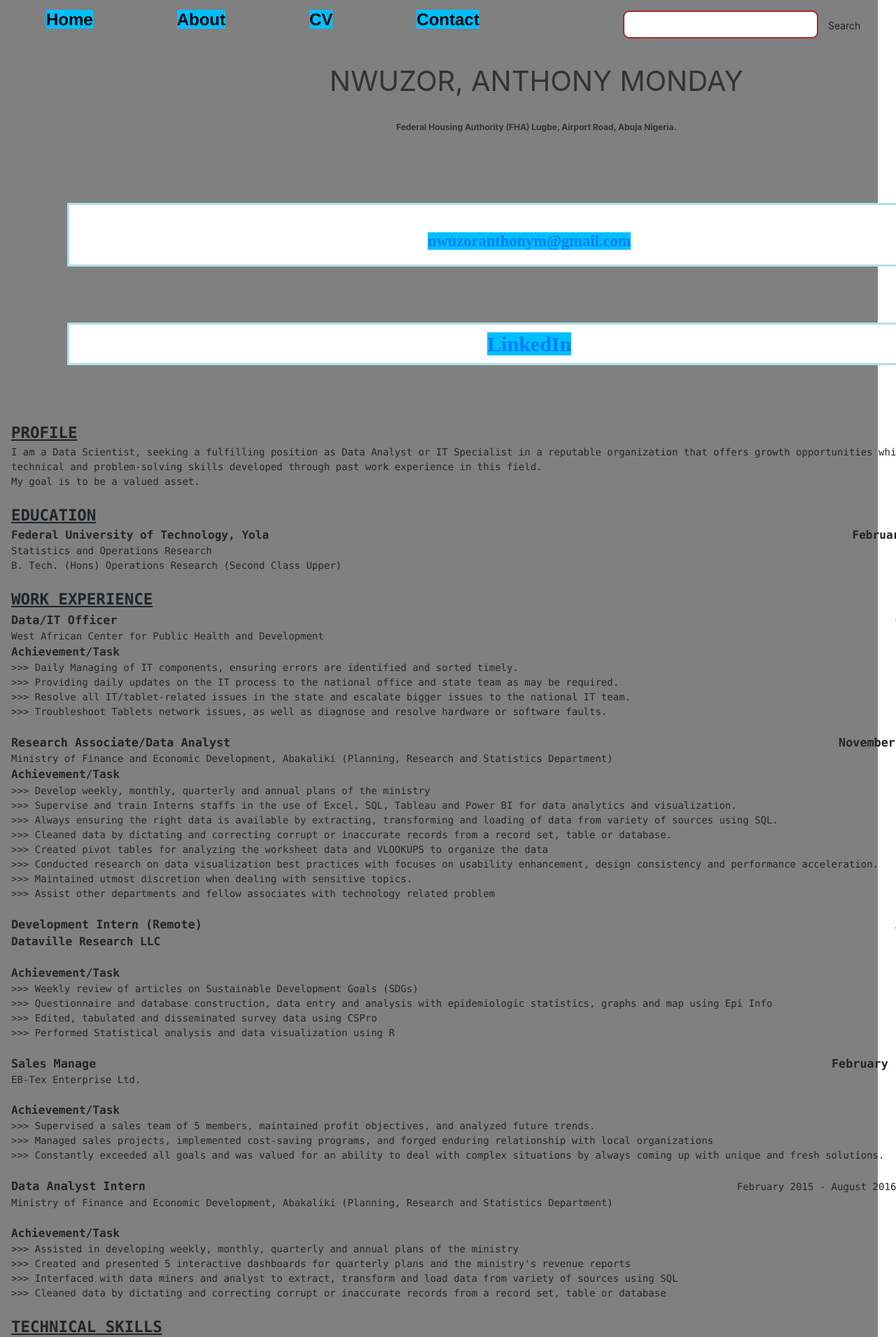
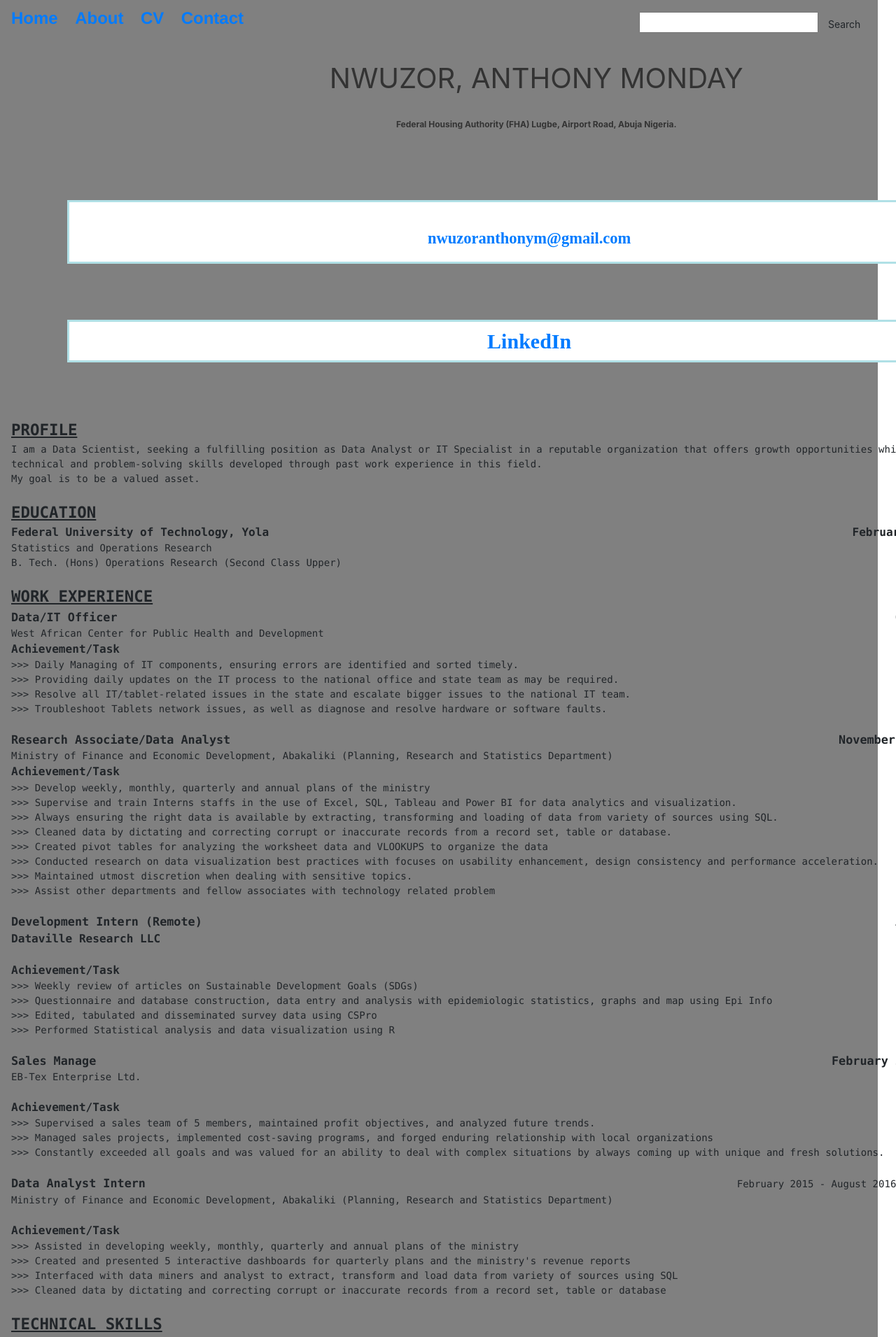
Before and after one commit to teefortech/teefortech.github.io, a Jekyll site: the page cv.html, which Jekyll copies as it is, in a window 1280 px wide. Shown: the top 1911 px of the page at 70% size. Built offline with Jekyll 4.4.1, drawn with Linux system fonts in a browser that asks for light colours; nearby versions of some CDN libraries.

Commit message:
Update style.css

```diff
--- a/css/style.css
+++ b/css/style.css
@@ -1,67 +1,5 @@
+
 <style>
-* {
-    margin: 0;
-    padding: 0;
-}
-
-html {
-    scroll-behaviour: smooth;
-}
-
-:root {
-    --navbar-height: 59px;
-}
-
-.logo {
-    width: 80%;
-    display: flex;
-    justify-content: center;
-    align-items: center;
-}
-
-.logo img {
-    width: 33%;
-    border: 2px solid white;
-    border-radius: 50px;
-}
-
-.navbar {
-    display: flex;
-    align-items: center;
-    justify-content: center;
-    position: sticky;
-    top: 0;
-    cursor: pointer;
-}
-
-.nav-list {
-    width: 70%;
-    display: flex;
-}
-
-.nav-list li {
-    list-style: none;
-    padding: 2px 50px;
-}
-
-.nav-list li a {
-    text-decoration: none;
-    color: #000000;
-}
-
-.nav-list li a:hover {
-    color: green;
-}
-
-.nav-list li b {
-    text-decoration: none;
-    color: #FFFAFA;
-}
-
-.rightNav {
-    width: 50;
-    text-align: left;
-}
 
 #search {
     padding: 5px;
@@ -291,50 +229,9 @@ html {
 </style>
 
 
-
 <style>
-* {
-  box-sizing: border-box;
-}
-
-.menu {
-  float: left;
-  width: 20%;
-  text-align: center;
-}
-
-.menu a {
-  background-color: #e5e5e5;
-  padding: 8px;
-  margin-top: 7px;
-  display: block;
-  width: 100%;
-  color: black;
-}
-
-.main {
-  float: left;
-  width: 60%;
-  padding: 0 20px;
-}
-
-.right {
-  background-color: #e5e5e5;
-  float: left;
-  width: 20%;
-  padding: 15px;
-  margin-top: 7px;
-  text-align: center;
-}
-
-@media only screen and (max-width: 620px) {
-  /* For mobile phones: */
-  .menu, .main, .right {
-    width: 100%;
-  }
-}
 a:link {
-  background-color: #00BFFF;
+  background-color: none;
 }
 
 a:visited {
@@ -393,106 +290,4 @@ ul.posts li {
     list-style: none;
 }
 
-    </style>
-
-<style>
-* {
-  box-sizing: border-box;
-}
-
-.menu {
-  float: left;
-  width: 20%;
-  text-align: center;
-}
-
-.menu a {
-  background-color: #e5e5e5;
-  padding: 8px;
-  margin-top: 7px;
-  display: block;
-  width: 100%;
-  color: black;
-}
-
-.main {
-  float: left;
-  width: 60%;
-  padding: 0 20px;
-}
-
-.right {
-  background-color: #e5e5e5;
-  float: left;
-  width: 20%;
-  padding: 15px;
-  margin-top: 7px;
-  text-align: center;
-}
-
-@media only screen and (max-width: 620px) {
-  /* For mobile phones: */
-  .menu, .main, .right {
-    width: 100%;
-  }
-}
-a:link {
-  background-color: #00BFFF;
-}
-
-a:visited {
-  background-color: cyan;
-}
-
-a:hover {
-  background-color: lightgreen;
-}
-
-a:active {
-  background-color: hotpink;
-}
-
-body {
-    margin: 0px auto;
-    width: 98%;
-}
-nav ul, footer ul {
-    font-family:'Helvetica', 'Arial', 'Sans-Serif';
-    padding: 0px;
-    list-style: none;
-    font-weight: bold;
-}
-nav ul li, footer ul li {
-    display: inline;
-    margin-right: 20px; font-size: 1.5em;
-}
-a {
-    text-decoration: none;
-    color: #999;
-}
-a:hover {
-   text-decoration: underline;
-}
-h1 {
-    font-size: 3em;
-    font-family:'Helvetica', 'Arial', 'Sans-Serif';
-}
-p {
-    font-size: 1.5em;
-    line-height: 1.4em;
-    color: #333;
-}
-footer {
-    border-top: 1px solid #d5d5d5;
-    font-size: .8em;
-}
-
-ul.posts {
-    margin: 20px auto 40px;
-    font-size: 1.5em;
-  }
-
-ul.posts li {
-    list-style: none;
-}
 </style>
```
